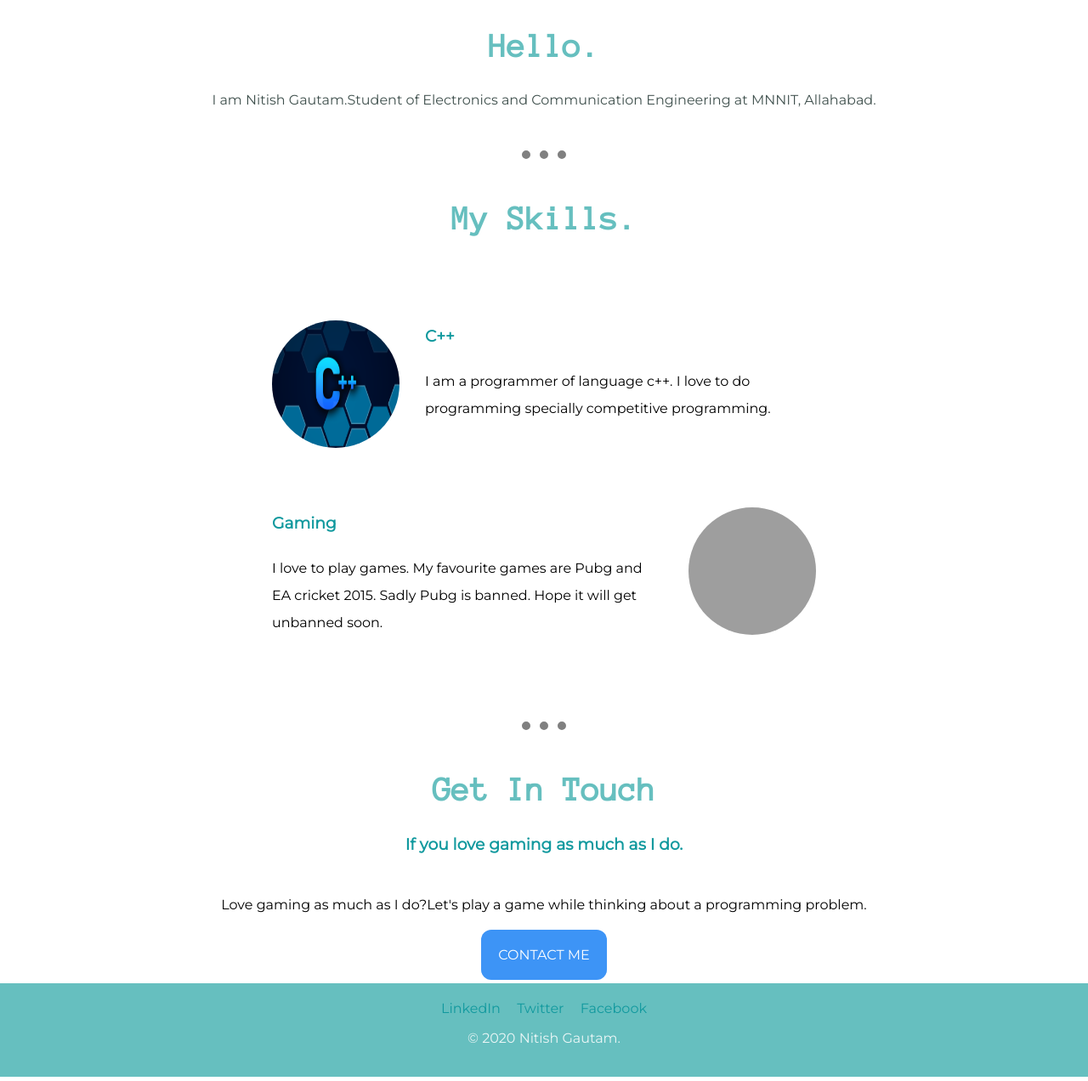
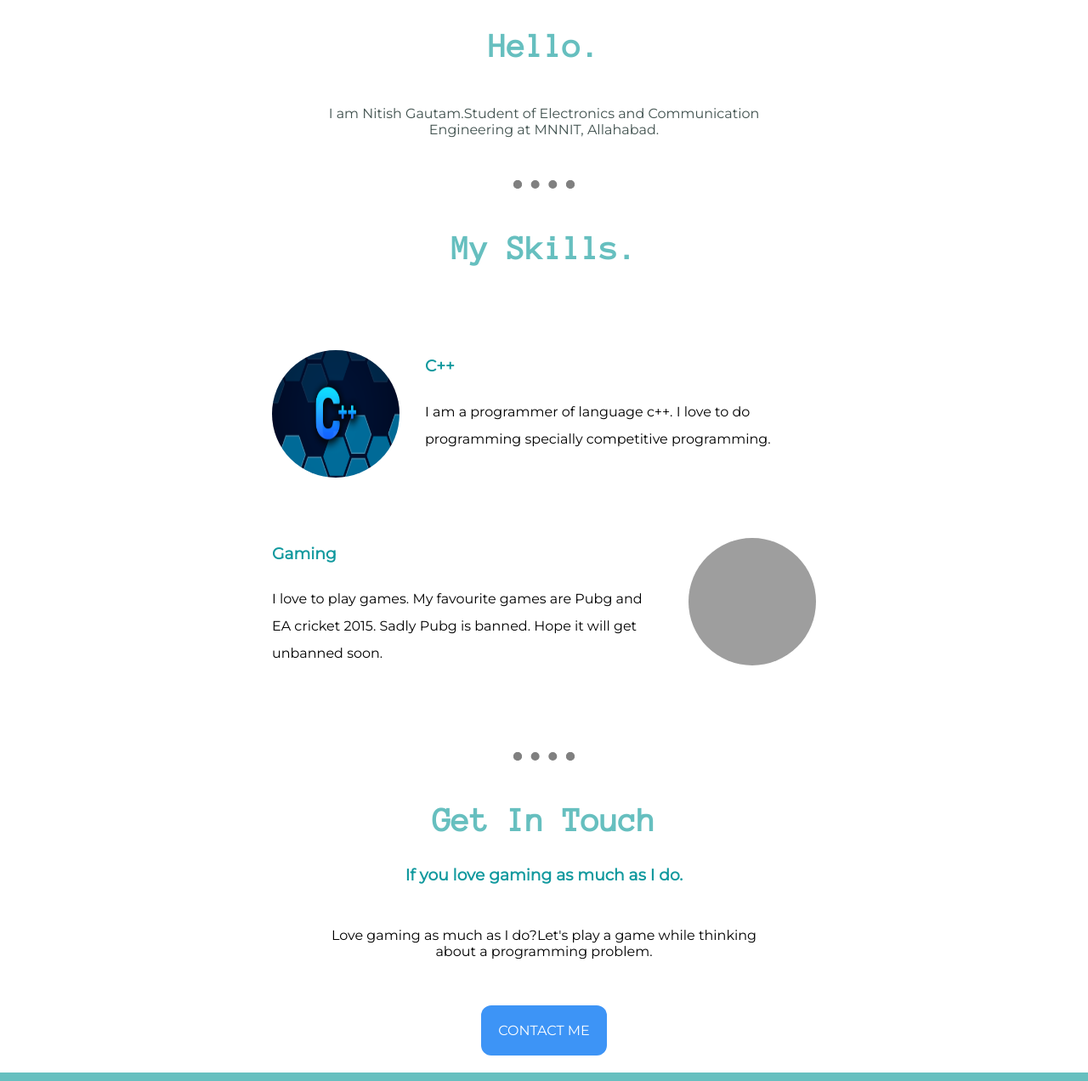
Before and after one commit to Nitishg1223/csssite, a plain HTML site: page index.html in a window 1280 px wide. Shown: the part 888-2160 px from the top of the page at 85% size. Drawn offline with Linux system fonts and the light colour scheme; grey boxes are pictures that could not be loaded.

Commit message:
Update styles.css

```diff
--- a/css/styles.css
+++ b/css/styles.css
@@ -6,8 +6,8 @@ body {
 }
 hr{
 
-      border-style: none;
-      border-top: dotted;
+      border-style: dotted;
+      border-bottom: none ;
       border-width: 10px;
       border-color: grey;
 margin-top:50px;
@@ -35,7 +35,9 @@ a{
   color:#11999E;
   text-decoration: none;
 }
-
+a:hover{
+  color:#eaf6f6;
+}
 .para1{
   margin-top:0;
   font-size:2.5rem;
@@ -95,6 +97,8 @@ line-height: 2;}
 .intro
 {
   color:#40514E;
+  margin:50px auto ;
+  width:40%;
 
 }
 .para2
@@ -131,7 +135,8 @@ background-color: #66bfbf;
 padding:20px;
 }
 .para4{
-  margin-top:50px;
+  margin:50px auto ;
+  width:40%;
 }
 .bottomcloud {
   position: absolute;
@@ -141,7 +146,10 @@ padding:20px;
 .copyright
 {
   color:#eaf6f6;
+  font-size: 0.75rem;
+  padding:10px 0 15px 0;
 }
+
 .BUTTON-CRH {
   background-color: #3d94f6; /* Green */
   border: none;
@@ -154,6 +162,7 @@ padding:20px;
   margin: 4px 2px;
   cursor: pointer;
   border-radius: 12px;
+  margin-bottom:20px;
 }
 .BUTTON-CRH:hover
 {  background-color: #1e62d0; /* Green */
@@ -167,5 +176,6 @@ padding:20px;
   margin: 4px 2px;
   cursor: pointer;
   border-radius: 12px;
+  margin-bottom:20px;
 
 }
```
